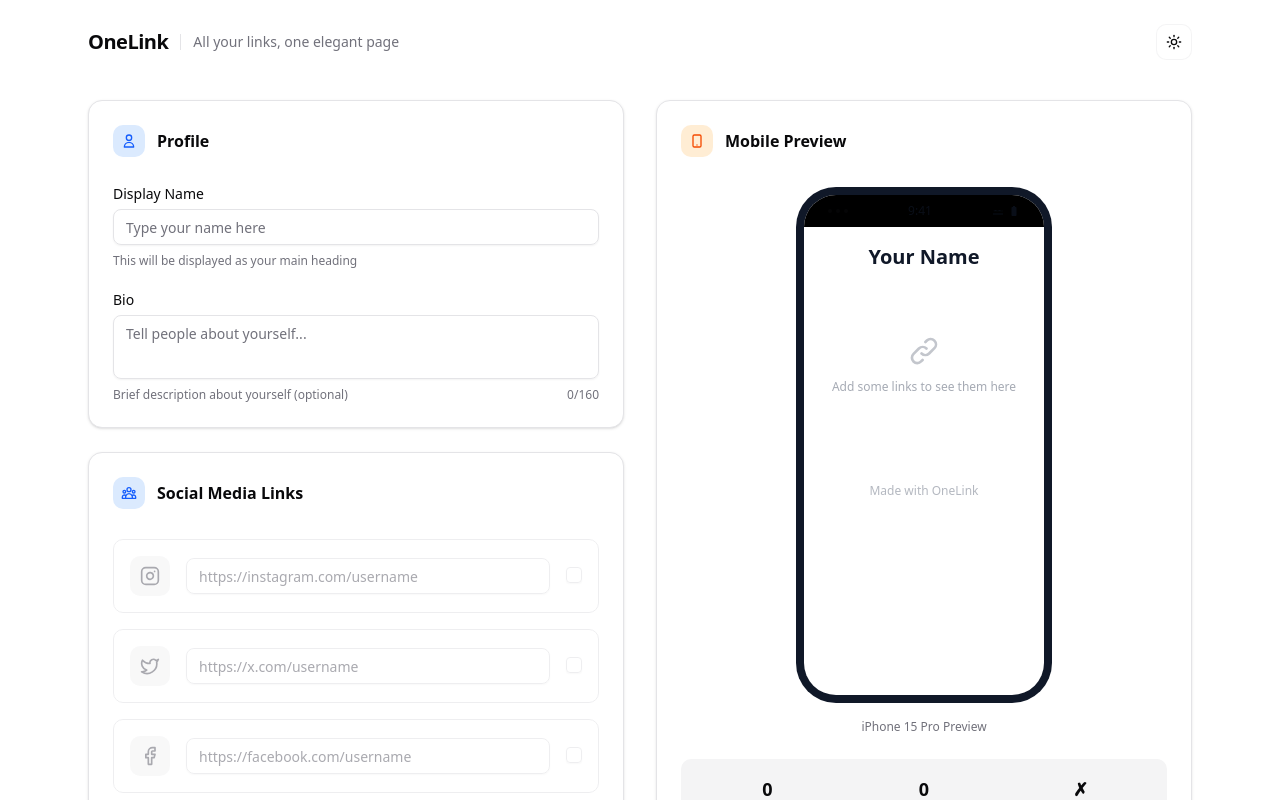
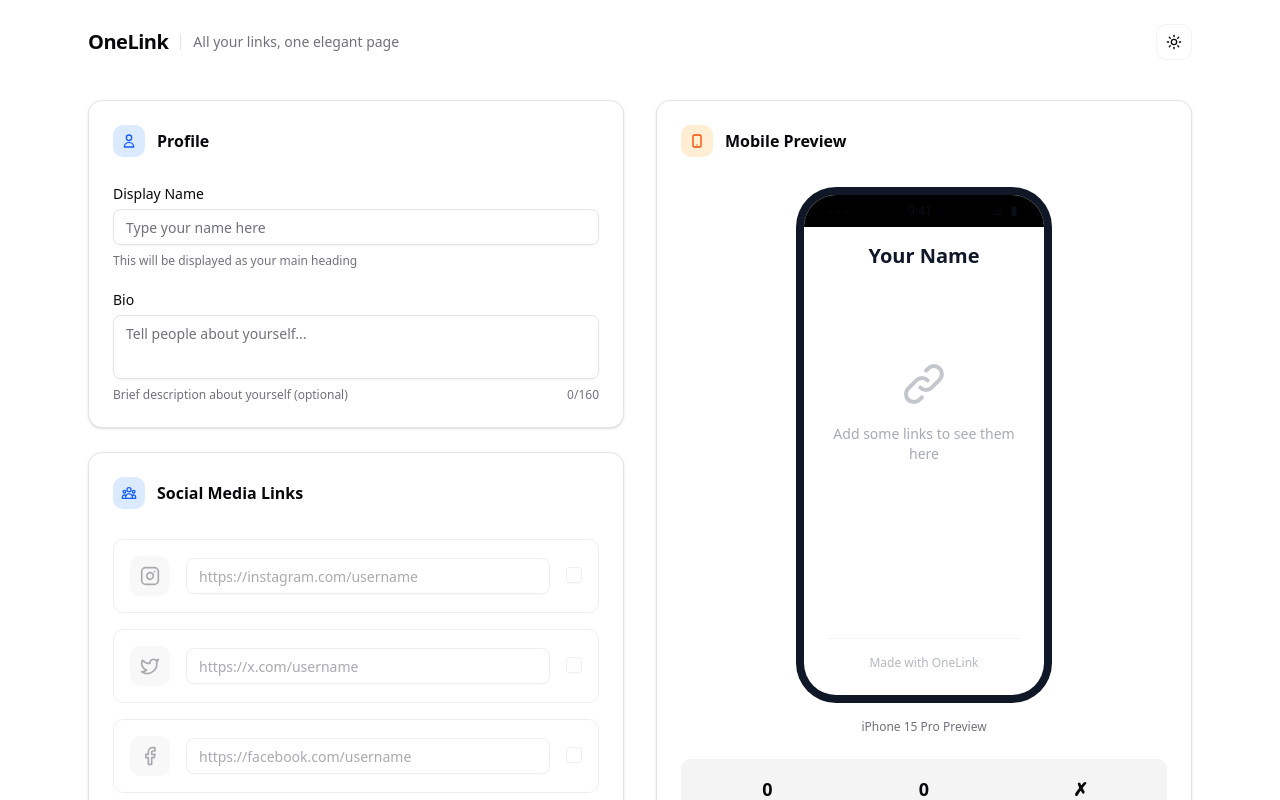
Before and after one commit to ahmadrafidev/onelink, a Next.js app: page / in a window 1280 px wide. Shown: the top 800 px of the page. Built offline with nearby package versions, Linux system fonts and the light colour scheme.

Commit message:
refine preview spacing, link, and layout

```diff
--- a/components/mobile-preview.tsx
+++ b/components/mobile-preview.tsx
@@ -1,19 +1,65 @@
 'use client';
+
+import { useState, useEffect, useMemo } from 'react';
+import { GripVertical, ExternalLink } from 'lucide-react';
 
 import { Card, CardHeader, CardTitle, CardContent } from '@/components/ui/card';
 import { Button } from '@/components/ui/button';
+
 import { cn } from '@/lib/utils';
-import type { MobilePreviewProps } from '@/lib/types';
+import type { MobilePreviewProps, CustomLink } from '@/lib/types';
 
 export function MobilePreview({ profile, socialLinks, customLinks }: MobilePreviewProps) {
-  const activeSocialLinks = socialLinks.filter(link => link.isActive && link.url);
-  const activeCustomLinks = customLinks.filter(link => link.isActive && link.url && link.title);
-  const allActiveLinks = [...activeSocialLinks, ...activeCustomLinks];
+  const activeSocialLinks = useMemo(() =>
+    socialLinks.filter(link => link.isActive && link.url),
+    [socialLinks]
+  );
+  const activeCustomLinks = useMemo(() =>
+    customLinks.filter(link => link.isActive && link.url && link.title),
+    [customLinks]
+  );
+
+  const [draggableCustomLinks, setDraggableCustomLinks] = useState<CustomLink[]>([]);
+  const [draggedItem, setDraggedItem] = useState<CustomLink | null>(null);
 
   const handleLinkClick = (url: string, linkText: string) => {
     const formattedUrl = url.startsWith('http') ? url : `https://${url}`;
     alert(`Preview: Would navigate to ${formattedUrl}`);
   };
+
+  const handleDragStart = (e: React.DragEvent, link: CustomLink) => {
+    setDraggedItem(link);
+    e.dataTransfer.effectAllowed = 'move';
+  };
+
+  const handleDragOver = (e: React.DragEvent) => {
+    e.preventDefault();
+    e.dataTransfer.dropEffect = 'move';
+  };
+
+  const handleDrop = (e: React.DragEvent, targetLink: CustomLink) => {
+    e.preventDefault();
+
+    if (!draggedItem || draggedItem.id === targetLink.id) return;
+
+    const newLinks = [...draggableCustomLinks];
+    const draggedIndex = newLinks.findIndex(link => link.id === draggedItem.id);
+    const targetIndex = newLinks.findIndex(link => link.id === targetLink.id);
+
+    newLinks.splice(draggedIndex, 1);
+    newLinks.splice(targetIndex, 0, draggedItem);
+
+    setDraggableCustomLinks(newLinks);
+    setDraggedItem(null);
+  };
+
+  const handleDragEnd = () => {
+    setDraggedItem(null);
+  };
+
+  useEffect(() => {
+    setDraggableCustomLinks(activeCustomLinks);
+  }, [activeCustomLinks]);
 
   return (
     <Card className="transition-all duration-200 ease-out hover:shadow-md sticky top-8">
@@ -77,13 +123,16 @@ export function MobilePreview({ profile, socialLinks, customLinks }: MobilePrevi
               </div>
 
               {/* Content */}
-              <div className="pt-12 pb-8 px-6 h-full overflow-y-auto">
-                <div className="flex flex-col items-center space-y-6">
+              <div className="pt-12 h-full overflow-y-auto">
+                <div className="flex flex-col min-h-full">
+                  {/* Main Content Area */}
+                  <div className="flex-grow px-6 pb-6">
+                    <div className="flex flex-col items-center space-y-8">
                       {/* Profile Section */}
-                  <div className="text-center">
+                      <div className="text-center px-4">
                         {/* Name */}
                         <h1
-                      className="text-xl font-bold mb-2 text-gray-900 dark:text-white"
+                          className="text-xl font-bold mb-3 text-gray-900 dark:text-white leading-tight"
                           id="preview-profile-name"
                         >
                           {profile.name || 'Your Name'}
@@ -92,7 +141,7 @@ export function MobilePreview({ profile, socialLinks, customLinks }: MobilePrevi
                         {/* Bio */}
                         {profile.bio && (
                           <p
-                        className="text-sm opacity-80 leading-relaxed text-gray-700 dark:text-gray-300"
+                            className="text-sm opacity-80 leading-relaxed text-gray-700 dark:text-gray-300 max-w-xs"
                             aria-describedby="preview-profile-name"
                           >
                             {profile.bio}
@@ -100,36 +149,95 @@ export function MobilePreview({ profile, socialLinks, customLinks }: MobilePrevi
                         )}
                       </div>
 
-                  {/* Links */}
-                  <div
-                    className="w-full space-y-3 max-w-sm"
-                    role="group"
-                    aria-label="Preview of your links"
-                  >
-                    {allActiveLinks.length > 0 ? (
-                      allActiveLinks.map((link, index) => {
-                        const linkText = 'platform' in link ? link.platform : link.title;
-                        return (
+                      {/* Social Links Section */}
+                      {activeSocialLinks.length > 0 && (
+                        <div className="w-full max-w-sm">
+                          {activeSocialLinks.length <= 4 ? (
+                            <div className="space-y-3">
+                              <h2 className="text-xs font-medium text-gray-500 dark:text-gray-400 text-center mb-4">
+                                Social Links
+                              </h2>
+                              {activeSocialLinks.map((link) => (
                                 <Button
                                   key={link.id}
-                            onClick={() => handleLinkClick(link.url, linkText)}
-                            className="w-full py-3 px-4 rounded-lg text-sm font-medium transition-all duration-200 ease-out transform hover:scale-105 active:scale-95 bg-gray-900 text-white hover:bg-gray-800 dark:bg-white dark:text-gray-900 dark:hover:bg-gray-100"
+                                  onClick={() => handleLinkClick(link.url, link.platform)}
+                                  className="w-full py-4 px-5 rounded-xl text-sm font-medium transition-all duration-200 ease-out transform hover:scale-[1.02] active:scale-[0.98] bg-gray-900 text-white hover:bg-gray-800 dark:bg-white dark:text-gray-900 dark:hover:bg-gray-100 shadow-sm"
                                   variant="ghost"
-                            aria-label={`Preview link to ${linkText} - ${link.url}`}
+                                  aria-label={`Preview link to ${link.platform} - ${link.url}`}
                                 >
-                            <span className="flex items-center gap-2">
-                              {'platform' in link && (
+                                  <span className="flex items-center gap-3 justify-center">
                                     <link.icon className="w-5 h-5" aria-hidden="true" />
-                              )}
-                              {linkText}
+                                    {link.platform}
                                   </span>
                                 </Button>
-                        );
-                      })
+                              ))}
+                            </div>
                           ) : (
-                      <div className="text-center py-8" role="status">
+                            <div className="space-y-4">
+                              <h2 className="text-xs font-medium text-gray-500 dark:text-gray-400 text-center">
+                                Social Links
+                              </h2>
+                              <div className="grid grid-cols-4 gap-3 justify-items-center">
+                                {activeSocialLinks.map((link) => (
+                                  <button
+                                    key={link.id}
+                                    onClick={() => handleLinkClick(link.url, link.platform)}
+                                    className="w-12 h-12 rounded-xl bg-gray-100 dark:bg-gray-800 hover:bg-gray-200 dark:hover:bg-gray-700 transition-all duration-200 ease-out transform hover:scale-110 active:scale-95 flex items-center justify-center group"
+                                    aria-label={`Preview link to ${link.platform} - ${link.url}`}
+                                    title={link.platform}
+                                  >
+                                    <link.icon className="w-6 h-6 text-gray-700 dark:text-gray-300 group-hover:text-gray-900 dark:group-hover:text-white" aria-hidden="true" />
+                                  </button>
+                                ))}
+                              </div>
+                            </div>
+                          )}
+                        </div>
+                      )}
+
+                      {/* External/Custom Links Section */}
+                      {draggableCustomLinks.length > 0 && (
+                        <div className="w-full max-w-sm space-y-3">
+                          <h2 className="text-xs font-medium text-gray-500 dark:text-gray-400 text-center mb-4">
+                            Links
+                          </h2>
+                          {draggableCustomLinks.map((link) => (
+                            <div
+                              key={link.id}
+                              draggable
+                              onDragStart={(e) => handleDragStart(e, link)}
+                              onDragOver={handleDragOver}
+                              onDrop={(e) => handleDrop(e, link)}
+                              onDragEnd={handleDragEnd}
+                              className={cn(
+                                "group relative cursor-move transition-all duration-200 ease-out",
+                                draggedItem?.id === link.id && "opacity-50 scale-95"
+                              )}
+                            >
+                              <Button
+                                onClick={() => handleLinkClick(link.url, link.title)}
+                                className="w-full py-4 px-5 rounded-xl text-sm font-medium transition-all duration-200 ease-out transform hover:scale-[1.02] active:scale-[0.98] bg-white dark:bg-gray-800 text-gray-900 dark:text-white hover:bg-gray-50 dark:hover:bg-gray-700 border-2 border-gray-200 dark:border-gray-600 shadow-sm group-hover:border-gray-300 dark:group-hover:border-gray-500"
+                                variant="ghost"
+                                aria-label={`Preview link to ${link.title} - ${link.url}`}
+                              >
+                                <span className="flex items-center gap-3 justify-between w-full">
+                                  <span className="flex items-center gap-3">
+                                    <ExternalLink className="w-5 h-5" aria-hidden="true" />
+                                    {link.title}
+                                  </span>
+                                  <GripVertical className="w-4 h-4 opacity-40 group-hover:opacity-60" aria-hidden="true" />
+                                </span>
+                              </Button>
+                            </div>
+                          ))}
+                        </div>
+                      )}
+
+                      {/* Empty State */}
+                      {activeSocialLinks.length === 0 && draggableCustomLinks.length === 0 && (
+                        <div className="text-center py-12" role="status">
                           <svg
-                          className="w-8 h-8 mx-auto mb-3 opacity-40 text-gray-500 dark:text-gray-400"
+                            className="w-12 h-12 mx-auto mb-4 opacity-40 text-gray-500 dark:text-gray-400"
                             fill="none"
                             stroke="currentColor"
                             viewBox="0 0 24 24"
@@ -142,18 +250,21 @@ export function MobilePreview({ profile, socialLinks, customLinks }: MobilePrevi
                               d="M13.828 10.172a4 4 0 00-5.656 0l-4 4a4 4 0 105.656 5.656l1.102-1.101m-.758-4.899a4 4 0 005.656 0l4-4a4 4 0 00-5.656-5.656l-1.1 1.1"
                             />
                           </svg>
-                        <p className="text-xs opacity-60 text-gray-500 dark:text-gray-400">
+                          <p className="text-sm opacity-60 text-gray-500 dark:text-gray-400 max-w-xs">
                             Add some links to see them here
                           </p>
                         </div>
                       )}
                     </div>
+                  </div>
 
                   {/* Footer */}
-                  <div className="pt-8">
-                    <p className="text-xs opacity-50 text-center text-gray-500 dark:text-gray-400">
+                  <div className="mt-auto px-6 pb-6">
+                    <div className="text-center pt-4 border-t border-gray-100 dark:border-gray-800">
+                      <p className="text-xs opacity-50 text-gray-500 dark:text-gray-400">
                         Made with OneLink
                       </p>
+                    </div>
                   </div>
                 </div>
               </div>
```
Lines whose indentation alone changed are shown as unchanged.
